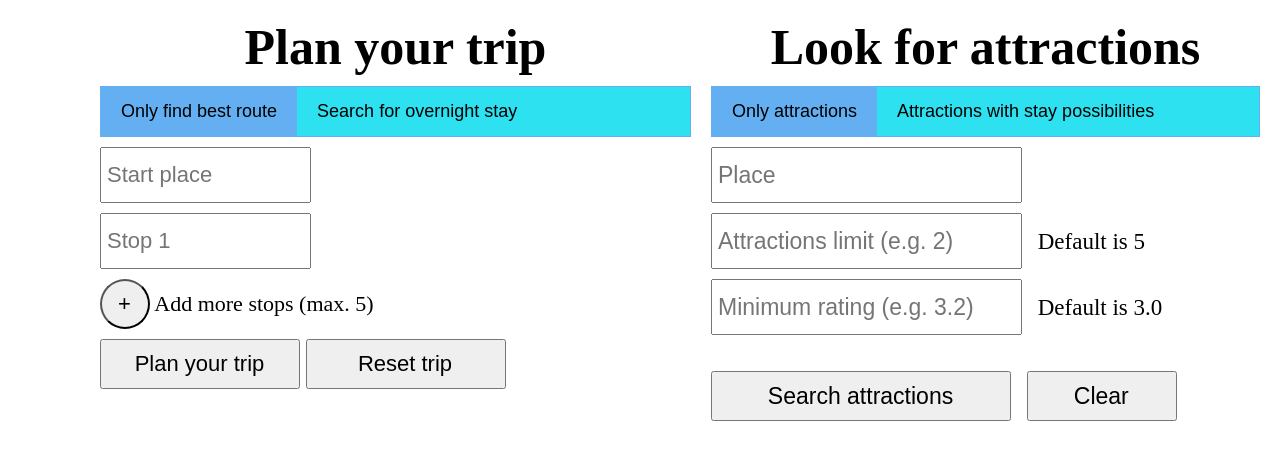
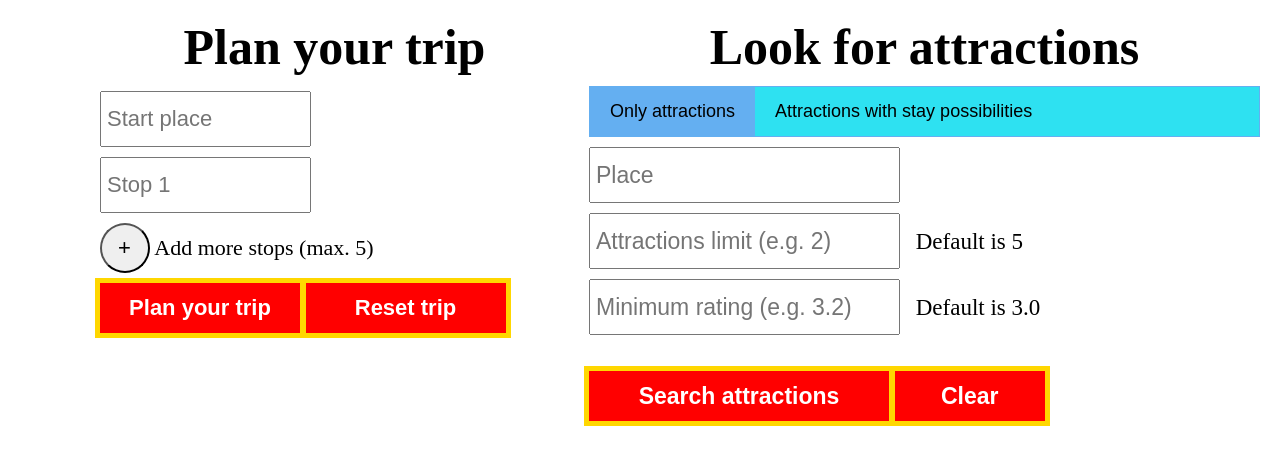
Before and after one commit to piotrek6598/travellapp, a PHP site: page / in a window 1280 px wide. Shown: the top 465 px of the page. Run offline with PHP 8.4, Linux system fonts and the light colour scheme.

Commit message:
main page

```diff
--- a/index.php
+++ b/index.php
@@ -13,7 +13,7 @@
     <header>
         Plan your trip
     </header>
-    <div id="searchTabs">
+    <div id="searchTabsPlanner">
         <button class="searchTabButton" id="routeSearchButton" onclick="changeSearchNightOption(false)">Only find best route</button>
         <button class="searchTabButton" id="staySearchButton" onclick="changeSearchNightOption(true)">Search for overnight stay</button>
     </div>
@@ -31,9 +31,6 @@
         <input type="button" class="numButton" onclick="changeAdultsNum(-1)" value="-">
         <div id="adults"></div>
         <input type="button" class="numButton" onclick="changeAdultsNum(1)" value="+">
-        <input type="button" class="numButton" onclick="changeChildrenNum(-1)" value="-">
-        <div id="children"></div>
-        <input type="button" class="numButton" onclick="changeChildrenNum(1)" value="+">
         <br>
         <input type="text" name="stopPlace1" class="stop1" placeholder="Stop 1" required/>
         <input type="number" min="0" name="stop1Nights" id="stop1Nights" placeholder="Stay (in days)" required/>
@@ -79,10 +76,9 @@
         <input type="hidden" name="staySearch" id="staySearch" value=""/> <!-- Hidden flag indicating night stay searching -->
         <input type="hidden" name="stops" id="totalStops" value=""/> <!-- Hidden field with number of active stops -->
         <input type="hidden" name="adultsNum" id="adultsNum" value=""/> <!-- Hidden field with number of adults -->
-        <input type="hidden" name="childrenNum" id="childrenNum" value=""/> <!-- Hidden field with number of children -->
         <input type="hidden" name="fastestWay" id="fastestWay" value=""/> <br> <!-- Hidden flag with search option -->
-        <input type="submit" name="planTrip" onclick="postStops()" value="Plan your trip"/>
-        <input type="reset" name="resetArgs" value="Reset trip"/>
+        <input type="submit" class="submitButtons" name="planTrip" onclick="postStops()" value="Plan your trip"/>
+        <input type="reset" class="submitButtons" name="resetArgs" value="Reset trip"/>
     </form>
 </div>
 
@@ -109,10 +105,13 @@
         <input type="date" name="checkInDate" class="dateInput" id="checkInDate" value="" required/>
         <label for="checkOutDate" class="dateInputLabel">Check out: </label>
         <input type="date" name="checkOutDate" class="dateInput" id="checkOutDate" value="" required/>
+        <input type="button" class="numButtonAttr" onclick="changeAdultsInAtrrForm(-1)" value="-">
+        <div id="adultsAttr"></div>
+        <input type="button" class="numButtonAttr" onclick="changeAdultsInAtrrForm(1)" value="+">
         <br>
         <input type="number" name="stayBudget" id="stayBudget" placeholder="Budget (in PLN)" min="0">
-        <input type="submit" name="searchAttractions" value="Search attractions" onclick="postAttraction()">
-        <input type="reset" name="resetArgs" id="resetAttrArgs" value="Clear" style="width: 150px"/>
+        <input type="submit" class="submitButtons" name="searchAttractions" value="Search attractions" onclick="postAttraction()">
+        <input type="reset"  class="submitButtons" name="resetArgs" id="resetAttrArgs" value="Clear" style="width: 150px"/>
     </form>
 </div>
 
--- a/main.css
+++ b/main.css
@@ -2,7 +2,7 @@
  */
 body {
     display: grid;
-    grid-template-columns: 11fr 9fr;
+    grid-template-columns: 9fr 11fr;
     grid-column-gap: 20px;
     margin-left: 20px;
     margin-right: 20px;
@@ -56,6 +56,34 @@ input:required {
     background-color: #64aff1;
 }
 
+#searchTabsPlanner {
+    overflow: hidden;
+    display: none;
+    border: 1px solid #64aff1;
+    background-color: #2ee1f1;
+    margin-top: 5px;
+    margin-bottom: 5px;
+}
+
+#searchTabsPlanner button {
+    background-color: inherit;
+    float: left;
+    border: none;
+    outline: none;
+    cursor: pointer;
+    padding: 14px 20px;
+    transition: 0.5s;
+    font-size: 18px;
+}
+
+#searchTabsPlanner button:hover {
+    background-color: #acbcf1;
+}
+
+#searchTabsPlanner button.active {
+    background-color: #64aff1;
+}
+
 #searchOptions {
     overflow: hidden;
     border: 1px solid #64aff1;
@@ -80,6 +108,18 @@ input:required {
     float: left;
     border: none;
     outline: none;
+    padding: 10px 15px;
+    font-size: 14px;
+}
+
+.submitButtons {
+    background-color: red;
+    color: white;
+    font-weight: bold;
+    text-align: center;
+    border: none;
+    cursor: pointer;
+    outline: 5px solid gold;
     padding: 10px 15px;
     font-size: 14px;
 }
@@ -174,7 +214,7 @@ input:required {
 #tripForm .numButton {
     height: 40px;
     width: 40px;
-    border-radius: 50%;;
+    border-radius: 50%;
 }
 
 /** Detailed description of attractions searcher column.
@@ -195,6 +235,16 @@ input:required {
 
 #stayBudget {
     display: block;
+}
+
+#attractionsSearchForm .numButtonAttr {
+    height: 40px;
+    width: 40px;
+    border-radius: 50%;
+}
+
+#attractionsSearchForm .submitButtons {
+    margin-right: 0px;
 }
 
 /** Detailed description of attractions list page.
```
Also changed, not shown: main.js (+26 -41 lines), trip.php (+6 -10 lines).
